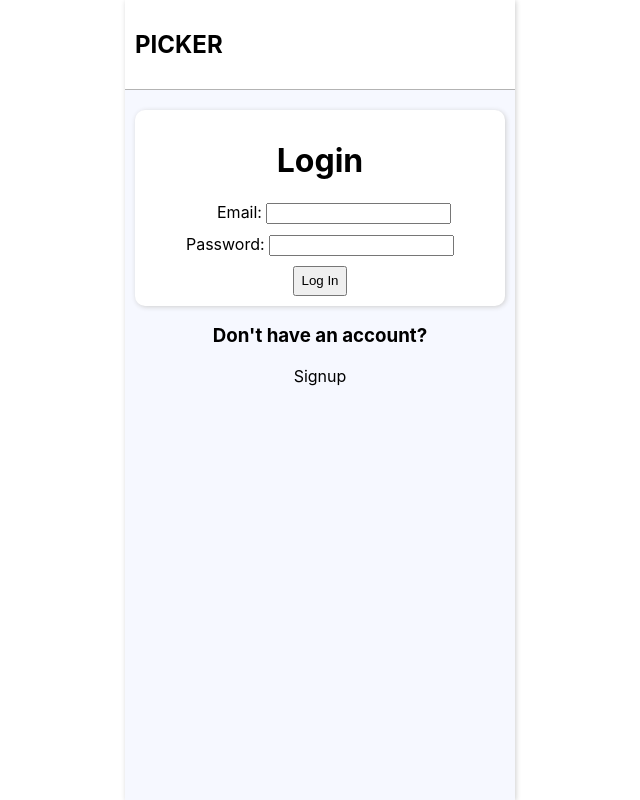
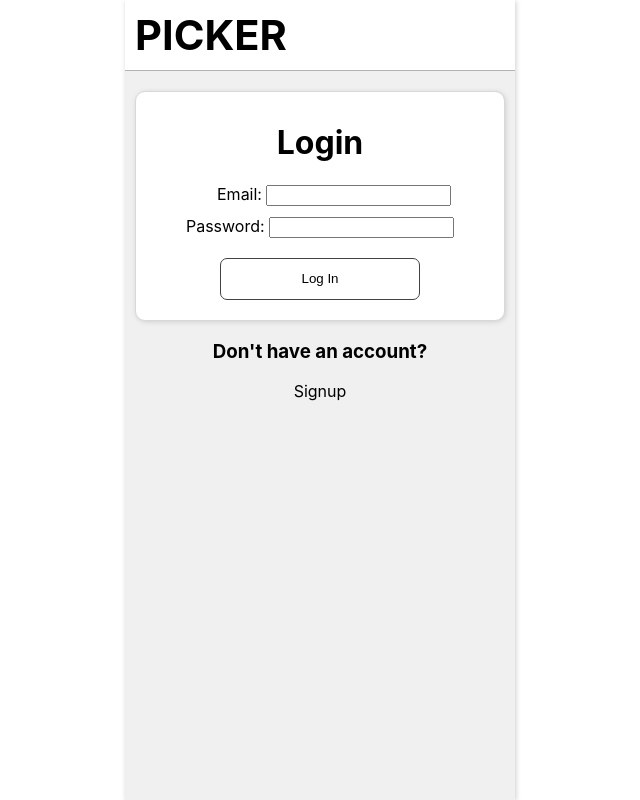
Before and after one commit to yoricktf/Picker, a React (Create React App) app in the folder client/: page / in a window 1280 px wide. Shown: the whole page, without its empty margins (320-960 px from the left). Built offline with nearby package versions, Linux system fonts and the light colour scheme; no server answers.

Commit message:
big style dump

```diff
--- a/client/src/App.css
+++ b/client/src/App.css
@@ -7,18 +7,19 @@
   /* padding: 10px; */
   box-sizing: border-box;
   color: #000;
-  background-color: rgb(246, 248, 255);
+  background-color: rgb(240, 240, 240);
 }
 
 .form,
 .listCard,
-.friendCard {
-  /* border: 0.5px solid rgb(173, 173, 173); */
+.friendCard,
+.itemCard,
+.possibleFriendCard {
+  border: 0.5px solid rgb(216, 216, 216);
   background-color: #fff;
   padding: 10px;
   border-radius: 10px;
   margin: 10px;
-
   box-shadow: 1px 1px 5px rgb(207, 207, 207);
 }
 
@@ -36,6 +37,7 @@ a {
   max-width: 150px;
   height: auto;
   max-height: 150px;
+  border-radius: 10px;
 }
 
 .circleButton {
@@ -64,3 +66,33 @@ a {
 .profileName {
   margin: 10px 10px;
 }
+
+button {
+  background-color: white;
+  border: 1px solid rgb(66, 66, 66);
+  padding: 20px;
+  border-radius: 7px;
+  text-align: center;
+  line-height: 0;
+  width: 200px;
+  margin: 10px;
+}
+
+.matchButton {
+  width: 80%;
+  height: 60px;
+  box-shadow: 1px 1px 5px rgb(207, 207, 207);
+}
+
+.matchButton:hover {
+  box-shadow: 1px 1px 15px gold, inset 5px 5px gold, inset -5px -5px gold;
+}
+
+button:hover {
+  box-shadow: inset 5px 5px gold, inset -5px -5px gold;
+}
+
+.searchInput {
+  width: 80%;
+  height: 20px;
+}
--- a/client/src/api/service.js
+++ b/client/src/api/service.js
@@ -1,9 +1,10 @@
 import axios from "axios";
 
 const service = axios.create({
-  // make sure you use PORT = 5005 (the port where our server is running)
-  baseURL: "https://pickerapp.herokuapp.com/"
-  // withCredentials: true // => you might need this option if using cookies and sessions
+
+  // baseURL: "https://pickerapp.herokuapp.com/"
+  baseURL: "http://localhost:5005/"
+
 });
 
 const errorHandler = err => {
--- a/client/src/api/serviceItemPic.js
+++ b/client/src/api/serviceItemPic.js
@@ -1,9 +1,10 @@
 import axios from "axios";
 
 const service = axios.create({
-  // make sure you use PORT = 5005 (the port where our server is running)
-  baseURL: "https://pickerapp.herokuapp.com/"
-  // withCredentials: true // => you might need this option if using cookies and sessions
+
+  // baseURL: "https://pickerapp.herokuapp.com/"
+  baseURL: "http://localhost:5005/"
+
 });
 
 const errorHandler = err => {
--- a/client/src/components/Navbar.js
+++ b/client/src/components/Navbar.js
@@ -59,7 +59,7 @@ const Navbar = () => {
         ) : (
           <>
             <Link to='/'>
-              <h1>PICKER</h1>
+              <h1 className='navText'>PICKER</h1>
             </Link>
           </>
         )}
--- a/client/src/pages/Friends.js
+++ b/client/src/pages/Friends.js
@@ -71,7 +71,7 @@ const Friends = () => {
   return (
     <>
       <div>Search for new friends here</div>
-      <input type="text" value={name} onChange={onChange} />
+      <input type="text" className='searchInput' value={name} onChange={onChange} />
       {searchResult ?
         (
 
--- a/client/src/pages/Items.js
+++ b/client/src/pages/Items.js
@@ -46,14 +46,14 @@ const Items = () => {
   return (
     <>
       {items.map((item) => (
-        <div key={item._id} >
+        <div className='itemCard' key={item._id} >
           <h1>{item.itemName}</h1>
           <img className='itemPicture' src={item.itemPicture} alt="" />
-          <button value={item._id} onClick={addItem}>yes</button>
+          <button value={item._id} onClick={addItem}>Yes</button>
         </div>
       ))}
       {/* <button onClick={checkForMatches}>check for matches</button> */}
-      <button onClick={matchesPage}>check for matches</button>
+      <button className='matchButton' onClick={matchesPage}>check for matches</button>
     </>
   )
 }
--- a/client/src/pages/NewList.js
+++ b/client/src/pages/NewList.js
@@ -74,23 +74,36 @@ const NewList = () => {
   return (
     <>
       <div>
-        <h1>---------------new item------------------</h1>
-        <form onSubmit={itemNew}>
-          <label htmlFor="itemName">itemName: </label>
+
+        <form className='form' onSubmit={itemNew}>
+          <h1>New Item</h1>
+
+          <div className='formElement'>
+
+            <label htmlFor="itemName">&emsp; &ensp; &ensp;item's Name: </label>
             <input
               id="itemName"
               type="text"
               value={itemName}
               onChange={e => setItemName(e.target.value)}
             />
-          <label htmlFor="itemDescription">itemDescription: </label>
+          </div>
+
+
+
+          <div className='formElement'>
+            <label htmlFor="itemDescription">item's Description: </label>
             <input
               id="itemDescription"
               type="text"
               value={itemDescription}
               onChange={e => setItemDescription(e.target.value)}
             />
+          </div>
+          <div className='formElement'>
+
             <input type="file" onChange={(e) => handleFileUpload(e)} />
+          </div>
           {/* <label htmlFor="picture">Picture: </label>
         <input
           id="picture"
@@ -102,36 +115,43 @@ const NewList = () => {
           <button type="submit">add item</button>
         </form>
         <>
-          <div>Items</div>
+
           {itemsArray.map((item) => (
-            <div key={item._id}>
+            <div className='form' key={item._id}>
               <h3 >
 
                 {item.itemName}
 
               </h3>
+              <img src={item.itemPicture} className='itemPicture' alt="" />
               <p>{item.itemDescription}</p>
             </div>
           ))}
         </>
       </div>
       <div>
-        <h1>------------------Add New List------------------</h1>
-        <form onSubmit={listNew}>
-          <label htmlFor="listName">listName: </label>
+
+        <form className='form' onSubmit={listNew}>
+          <h1>Add New List</h1>
+          <div className='formElement'>
+            <label htmlFor="listName">&emsp; &ensp; &ensp;List Name: </label>
             <input
               id="listName"
               type="text"
               value={listName}
               onChange={e => setListName(e.target.value)}
             />
-          <label htmlFor="listDescription">listDescription: </label>
+          </div>
+
+          <div className='formElement'>
+            <label htmlFor="listDescription">List Description: </label>
             <input
               id="listDescription"
               type="text"
               value={listDescription}
               onChange={e => setListDescription(e.target.value)}
             />
+          </div>
           {/* <label htmlFor="makePublic">Public: </label>
         <input
           id='makePublic'
```
Also changed, not shown: 1 other file (tests, documents, lock files or other folders). Lines whose indentation alone changed are shown as unchanged.
